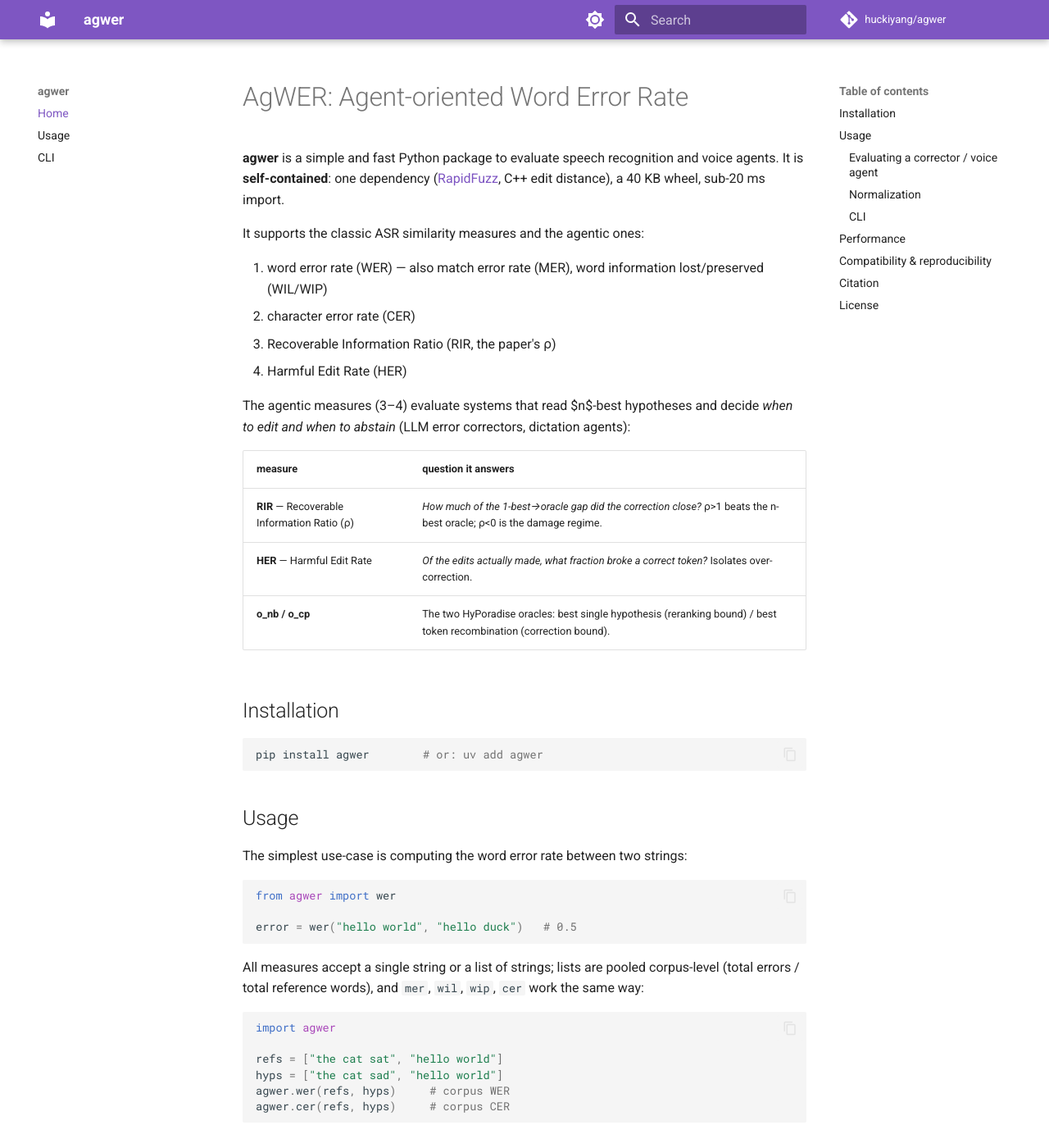
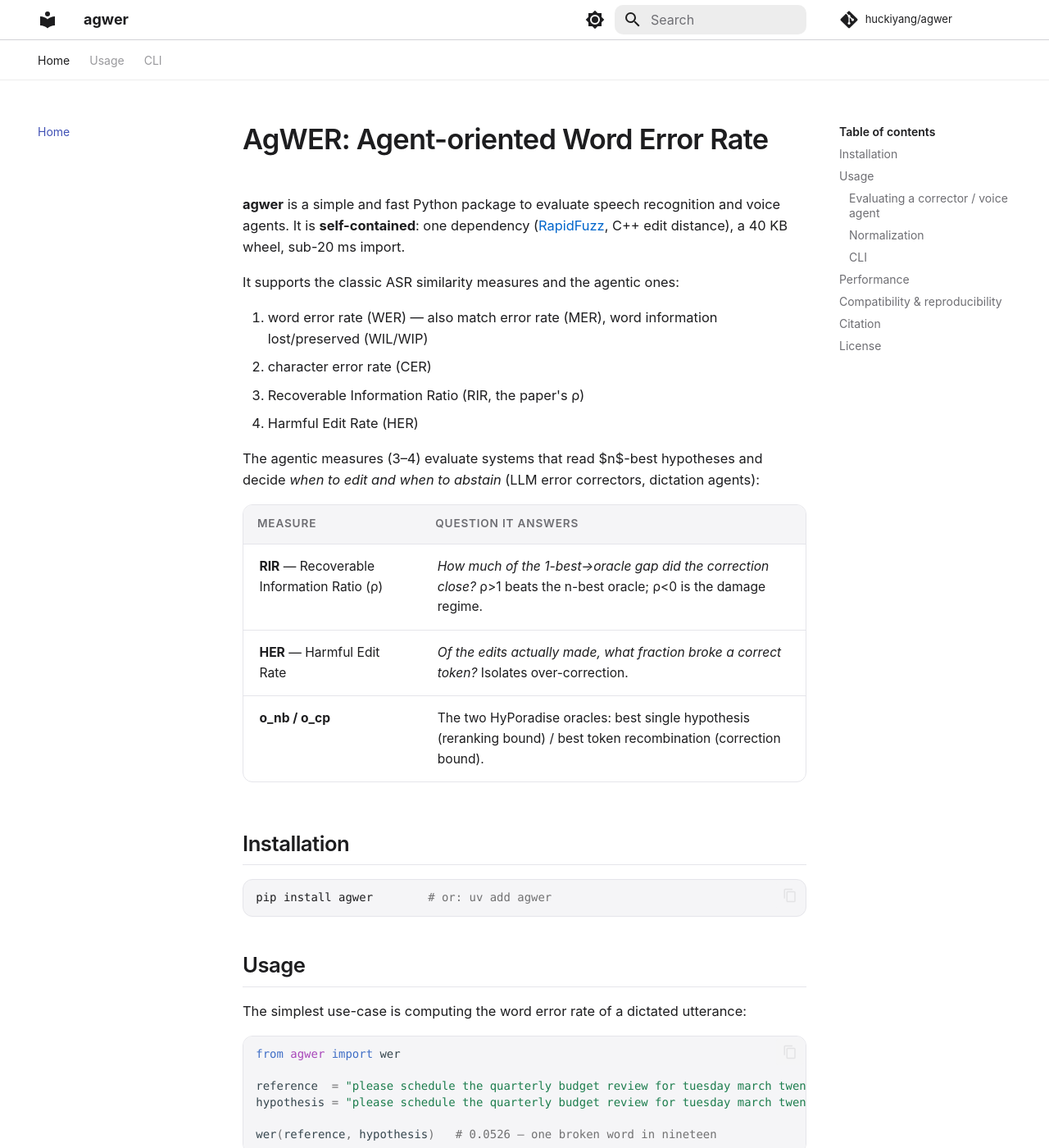
Before and after one commit to huckiyang/agwer, an MkDocs documentation site: the page built from docs/index.md, in a window 1280 px wide and 1400 px high. Shown: the whole window at 82% size. Built offline with MkDocs 1.6.1 and Material for MkDocs 9.7.7, drawn with Linux system fonts in a browser that asks for light colours; comment, search, counter and statistics services are not loaded; some of the changed text lies outside the part shown.

Commit message:
docs: long-dictation examples + Apple-styled Pages theme
Examples now match the agentic long-dictation positioning, every value
verified by execution: a 19-word calendar command (wer 0.0526), a 21-word
n-best correction walkthrough (rir 1.0, her 0.0), and the flagship
normalization case — a dictated invoice amount scores 0.867 raw vs 0.0
under EnglishTextNormalizer.

Pages theme: Apple design language (70%) over Material structure (30%) —
SF-style system font stack, ink #1d1d1f on white, hairline borders, frosted
translucent header, #0071e3 accent, 12px-radius code/table cards, pill
buttons, true-black dark scheme — while keeping Material nav/tabs/search.

Co-Authored-By: Claude Fable 5 <noreply@anthropic.com>

````diff
--- a/docs/index.md
+++ b/docs/index.md
@@ -31,12 +31,16 @@ pip install agwer        # or: uv add agwer
 
 ## Usage
 
-The simplest use-case is computing the word error rate between two strings:
+The simplest use-case is computing the word error rate of a dictated
+utterance:
 
 ```python
 from agwer import wer
 
-error = wer("hello world", "hello duck")   # 0.5
+reference  = "please schedule the quarterly budget review for tuesday march twenty first at nine thirty and invite the design team"
+hypothesis = "please schedule the quarterly budget review for tuesday march twenty first at nine thirty and invite the desire team"
+
+wer(reference, hypothesis)   # 0.0526 — one broken word in nineteen
 ```
 
 All measures accept a single string or a list of strings; lists are pooled
@@ -46,27 +50,35 @@ corpus-level (total errors / total reference words), and `mer`, `wil`, `wip`,
 ```python
 import agwer
 
-refs = ["the cat sat", "hello world"]
-hyps = ["the cat sad", "hello world"]
-agwer.wer(refs, hyps)     # corpus WER
-agwer.cer(refs, hyps)     # corpus CER
+refs = ["send the revised contract to the legal team before the board meeting on friday afternoon",
+        "remind me to pick up the prescription from the pharmacy after the dentist appointment"]
+hyps = ["send the revised contract to the legal team before the bored meeting on friday afternoon",
+        "remind me to pick up the prescription from the pharmacy after the dentist appointment"]
+
+agwer.wer(refs, hyps)     # 0.0345 — corpus WER
+agwer.cer(refs, hyps)     # 0.0116 — corpus CER
 ```
 
 ### Evaluating a corrector / voice agent
 
-With $n$-best input, one call computes everything:
+With $n$-best input, one call computes everything. Long dictations are where
+correction matters — a single homophone in a 21-word command ("forth floor")
+is the difference between the right room and a support ticket:
 
 ```python
-nbest = [                       # nbest[i][0] is the ASR 1-best
-    ["the cat sad", "the cat sat"],
-    ["hello world", "hello word"],
-]
-corrected = ["the cat sat", "hello world"]   # your corrector's output
+refs = ["move my three thirty meeting with the product team to thursday and book the large conference room on the fourth floor"]
+nbest = [[   # nbest[i][0] is the ASR 1-best
+    "move my three thirty meeting with the product team to thursday and book the large conference room on the forth floor",
+    "move my three thirty meeting with the product team to thursday and book the large conference room on the fourth floor",
+    "move my three thirty meeting with the protect team to thursday and book the large conference room on the forth floor",
+]]
+corrected = ["move my three thirty meeting with the product team to thursday and book the large conference room on the fourth floor"]
 
 out = agwer.evaluate(refs, corrected, nbest=nbest)
-out.wer_corrected        # 0.0
-out.rir                  # 1.0  -> closed the n-best gap exactly
-out.her                  # None -> no harmful edits (always-abstain has no HER)
+out.wer_1best            # 0.0476 -> the raw ASR broke one word
+out.wer_corrected        # 0.0    -> the agent fixed it
+out.rir                  # 1.0    -> closed the 1-best-to-oracle gap exactly
+out.her                  # 0.0    -> and broke nothing while doing it
 out.wer_oracle           # o_nb: best single hypothesis
 out.wer_compositional    # o_cp: best token recombination (o_cp <= o_nb)
 ```
@@ -83,9 +95,16 @@ Normalization is the main reason WER numbers are incomparable across papers.
 Every entry point takes `normalize=` (any `Callable[[str], str]`); agwer
 ships the standards:
 
+A dictation agent that says amounts out loud looks 87% wrong against the
+written form — until you normalize:
+
 ```python
-agwer.wer("it costs $22.50", "it costs twenty two dollars and fifty cents",
-          normalize=agwer.EnglishTextNormalizer())   # 0.0
+ref = "the invoice total came to $1,250.75 after the 15% discount was applied on march 3rd"
+hyp = ("the invoice total came to one thousand two hundred fifty dollars "
+       "and seventy five cents after the fifteen percent discount was applied on march third")
+
+agwer.wer(ref, hyp)                                          # 0.867 (!)
+agwer.wer(ref, hyp, normalize=agwer.EnglishTextNormalizer())  # 0.0
 ```
 
 | normalizer | what |
--- /dev/null
+++ b/docs/stylesheets/extra.css
@@ -0,0 +1,145 @@
+/* AgWER docs — Apple design language (70%) over Material structure (30%).
+   Palette and type conventions follow apple.com: ink #1d1d1f, secondary
+   #6e6e73, hairlines #d2d2d7, surface #f5f5f7, accent #0071e3. */
+
+:root {
+  --agwer-ink: #1d1d1f;
+  --agwer-ink-2: #6e6e73;
+  --agwer-hairline: #d2d2d7;
+  --agwer-hairline-2: #e5e5ea;
+  --agwer-surface: #f5f5f7;
+  --agwer-accent: #0071e3;
+  --md-primary-fg-color: #ffffff;
+  --md-accent-fg-color: var(--agwer-accent);
+  --md-typeset-a-color: #0066cc;
+}
+
+/* ---- type: SF-style system stack, tight display headers ---- */
+body, .md-typeset {
+  font-family: -apple-system, BlinkMacSystemFont, "SF Pro Text", "SF Pro Display",
+               "Helvetica Neue", "Segoe UI", Roboto, Arial, sans-serif;
+  color: var(--agwer-ink);
+  -webkit-font-smoothing: antialiased;
+  text-rendering: optimizeLegibility;
+}
+.md-typeset { font-size: 0.82rem; line-height: 1.6; }
+.md-typeset h1 {
+  color: var(--agwer-ink);
+  font-weight: 600;
+  letter-spacing: -0.022em;
+  font-size: 2.1em;
+}
+.md-typeset h2 {
+  color: var(--agwer-ink);
+  font-weight: 600;
+  letter-spacing: -0.018em;
+  border-bottom: 1px solid var(--agwer-hairline-2);
+  padding-bottom: 0.3em;
+}
+.md-typeset h3 { color: var(--agwer-ink); font-weight: 600; letter-spacing: -0.012em; }
+.md-typeset code, .md-typeset pre, .md-typeset kbd {
+  font-family: ui-monospace, "SF Mono", "JetBrains Mono", Menlo, Consolas, monospace;
+}
+
+/* ---- frosted, hairlined header (apple.com nav) ---- */
+.md-header {
+  background: rgba(255, 255, 255, 0.8);
+  -webkit-backdrop-filter: saturate(180%) blur(20px);
+  backdrop-filter: saturate(180%) blur(20px);
+  color: var(--agwer-ink);
+  border-bottom: 1px solid var(--agwer-hairline);
+  box-shadow: none;
+}
+.md-header__title, .md-header .md-icon { color: var(--agwer-ink); }
+.md-tabs { background: transparent; color: var(--agwer-ink); border-bottom: 1px solid var(--agwer-hairline-2); }
+.md-tabs__link { color: var(--agwer-ink-2); }
+.md-tabs__link--active, .md-tabs__link:hover { color: var(--agwer-ink); }
+
+/* ---- search: rounded, surface-gray (30% Material behavior kept) ---- */
+.md-search__form {
+  background: var(--agwer-surface);
+  border-radius: 10px;
+}
+.md-search__input { color: var(--agwer-ink); }
+.md-search__input::placeholder { color: var(--agwer-ink-2); }
+
+/* ---- code blocks: soft gray cards with hairline, 12px radius ---- */
+.md-typeset pre > code {
+  background: var(--agwer-surface);
+  border: 1px solid var(--agwer-hairline-2);
+  border-radius: 12px;
+  padding: 0.9em 1.1em;
+}
+.md-typeset code {
+  background: var(--agwer-surface);
+  border-radius: 6px;
+  padding: 0.1em 0.4em;
+  color: var(--agwer-ink);
+}
+.md-clipboard { color: var(--agwer-ink-2); }
+
+/* ---- tables: rounded cards, hairlines, no heavy stripes ---- */
+.md-typeset table:not([class]) {
+  border: 1px solid var(--agwer-hairline-2);
+  border-radius: 12px;
+  overflow: hidden;
+  box-shadow: none;
+  font-size: 0.78rem;
+}
+.md-typeset table:not([class]) th {
+  background: var(--agwer-surface);
+  color: var(--agwer-ink-2);
+  font-weight: 600;
+  text-transform: uppercase;
+  font-size: 0.68rem;
+  letter-spacing: 0.06em;
+}
+.md-typeset table:not([class]) td { border-top: 1px solid var(--agwer-hairline-2); }
+
+/* ---- links & buttons: Apple blue, quiet until hover ---- */
+.md-typeset a { color: #0066cc; text-decoration: none; }
+.md-typeset a:hover { color: var(--agwer-accent); text-decoration: underline; }
+.md-typeset .md-button--primary {
+  background: var(--agwer-accent);
+  border: none;
+  border-radius: 980px;    /* apple pill */
+  padding: 0.45em 1.4em;
+}
+
+/* ---- sidebar / nav: quiet secondary ink ---- */
+.md-nav__link { color: var(--agwer-ink-2); }
+.md-nav__link--active, .md-nav__link:hover { color: var(--agwer-accent); }
+.md-nav__title { color: var(--agwer-ink); font-weight: 600; }
+
+/* ---- admonitions: hairline cards, accent bar ---- */
+.md-typeset .admonition, .md-typeset details {
+  border: 1px solid var(--agwer-hairline-2);
+  border-left: 3px solid var(--agwer-accent);
+  border-radius: 12px;
+  box-shadow: none;
+  background: #ffffff;
+}
+.md-typeset .admonition-title { background: var(--agwer-surface); }
+
+/* ---- footer: surface gray, hairline ---- */
+.md-footer { background: var(--agwer-surface); color: var(--agwer-ink-2); }
+.md-footer-meta { background: var(--agwer-surface); }
+.md-footer * { color: var(--agwer-ink-2) !important; }
+
+/* ---- dark scheme: apple dark (true black surfaces, same accent) ---- */
+[data-md-color-scheme="slate"] {
+  --md-default-bg-color: #000000;
+  --md-default-fg-color: #f5f5f7;
+  --md-default-fg-color--light: #a1a1a6;
+  --md-typeset-a-color: #2997ff;
+  --agwer-surface: #1d1d1f;
+  --agwer-hairline: #424245;
+  --agwer-hairline-2: #333336;
+  --agwer-ink: #f5f5f7;
+  --agwer-ink-2: #a1a1a6;
+}
+[data-md-color-scheme="slate"] .md-header {
+  background: rgba(22, 22, 23, 0.8);
+  border-bottom: 1px solid var(--agwer-hairline);
+}
+[data-md-color-scheme="slate"] .md-typeset a { color: #2997ff; }
--- a/mkdocs.yml
+++ b/mkdocs.yml
@@ -6,12 +6,17 @@ theme:
   name: material
   palette:
     - scheme: default
-      primary: deep purple
+      primary: white
+      accent: blue
       toggle: { icon: material/brightness-7, name: dark mode }
     - scheme: slate
-      primary: deep purple
+      primary: black
+      accent: blue
       toggle: { icon: material/brightness-4, name: light mode }
-  features: [navigation.sections, content.code.copy]
+  font: false          # system SF-style stack via extra.css
+  features: [navigation.sections, navigation.tabs, content.code.copy]
+extra_css:
+  - stylesheets/extra.css
 nav:
   - Home: index.md
   - Usage: usage.md
````
Also changed, not shown: README.md (+36 -17 lines), docs/usage.md (+6 -3 lines).
